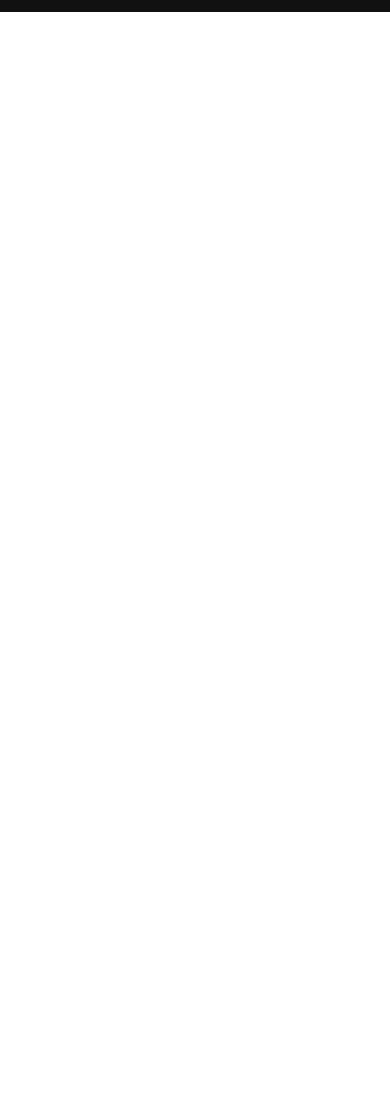
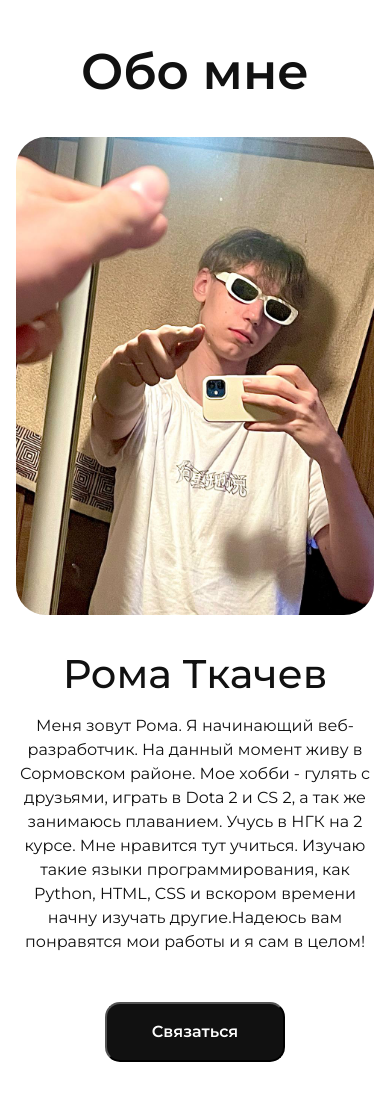
Before and after one commit to Ksarex/mysite, a plain HTML site: page index.html in a window 390 px wide. Shown: the part 218-1318 px from the top of the page. Before the commit the page ends 844 px from the top, so only its background shows below. Drawn offline with Linux system fonts and the light colour scheme.

Commit message:
block main

```diff
--- a/assets/styles/style.css
+++ b/assets/styles/style.css
@@ -17,8 +17,8 @@ a {
 header {
     background-color: #111111;
     display: flex;
-    padding-top: 30px;
-    padding-bottom: 30px;
+    padding-top: 20px;
+    padding-bottom: 20px;
     justify-content: center;
     align-items: center;
 }
@@ -42,3 +42,107 @@ header .container a:hover {
 header .container .nav {
     width: 100%;
 }
+
+.main {
+    padding-top: 50px;
+    padding-bottom: 75px;
+}
+
+.main .container h1 {
+    font-size: 60px;
+    font-family: "Montserrat", sans-serif;
+    margin-bottom: 35px;
+    font-weight: 600;
+    color:#111111;
+}
+
+.main .container h2 {
+    font-size: 50px;
+    font-family: "Montserrat", sans-serif;
+    color:#111111;
+}
+
+.main .container p {
+    font-size: 20px;
+    font-family: "Montserrat", sans-serif;
+    color:#111111;
+}
+
+.main .container img {
+    border-radius: 30px;
+}
+
+.main .container button {
+    font-family: "Montserrat", sans-serif;
+    font-size: 30px;
+    width: 50%;
+    display: flex;
+    justify-content: center;
+    align-items: center;
+    height: 60px;
+    background-color: #111111;
+    font-weight: 600;
+    transition: 0.5s;
+    border-radius: 15px;
+}
+
+.main .container button p {
+    margin-bottom: 0px;
+    color: white;
+}
+
+.main .container button:hover {
+    background-color: #333333;
+    transition: 0.5s;
+}
+
+@media (max-width: 1200px) {
+    .container{
+        width: 950px;
+    }
+}
+@media (max-width: 992px) {
+    .container{
+        width: 720px;
+    }
+    .main .container img {
+        margin-bottom: 35px;
+    }
+
+    .main .container p {
+        text-align: center;
+    }
+    .main .container .leftsite{
+        display: flex;
+        justify-content: center;
+        align-items: center;
+    }
+    .main .container .content{
+        flex-direction: column-reverse !important;
+    }
+}
+@media (max-width: 768px) {
+    .container{
+        width:  540px;
+    }
+}
+@media (max-width: 576px) {
+    .container{
+        width:  98%;
+    }
+}
+@media (max-width: 480px) {
+    .container{
+        width:  98%;
+    }
+    .main .container h2{
+        font-size:40px;
+    }
+    .main .container h1{
+        font-size: 50px;
+    }
+    .main .container p{
+        font-size: 16px;
+        margin-top: ;
+    }
+}
--- a/index.html
+++ b/index.html
@@ -35,6 +35,36 @@
             </ul>
         </div>
     </header>
+    <section class="main">
+        <div class="container">
+            <div class="row">
+                <div class="col-12">
+                    <h1 class="text-center">Обо мне</h1>
+                </div>
+            </div>
+
+            <div class="row d-flex justify-content-between flex-column flex-lg-row flex-sm-column-reverse content">
+                <div class="col col-lg-6 leftsite d-flex flex-column justify-content-center">
+                    <h2 class="mb-3">Рома Ткачев</h2>
+                    <p class="mb-5">Меня зовут Рома.
+                        Я начинающий веб-разработчик.
+                        На данный момент живу в Сормовском районе.
+                        Мое хобби - гулять с друзьями, играть в Dota 2 и CS 2, а так же занимаюсь плаванием. Учусь в НГК
+                        на
+                        2 курсе.
+                        Мне нравится тут учиться. Изучаю такие языки программирования, как Python, HTML, CSS и вскором
+                        времени начну изучать другие.Надеюсь вам понравятся мои работы и я сам в целом!
+                    </p>
+                    <button>
+                        <p>Связаться</p>
+                    </button>
+                </div>
+                <div class="col col-lg-5 col-sm-12 rightsite">
+                    <img class="img-fluid" src="./assets/img/me main.jpg">
+                </div>
+            </div>
+        </div>
+    </section>
 </body>
 
 </html>
```
Also changed, not shown: assets/img/me main.jpg (added).
